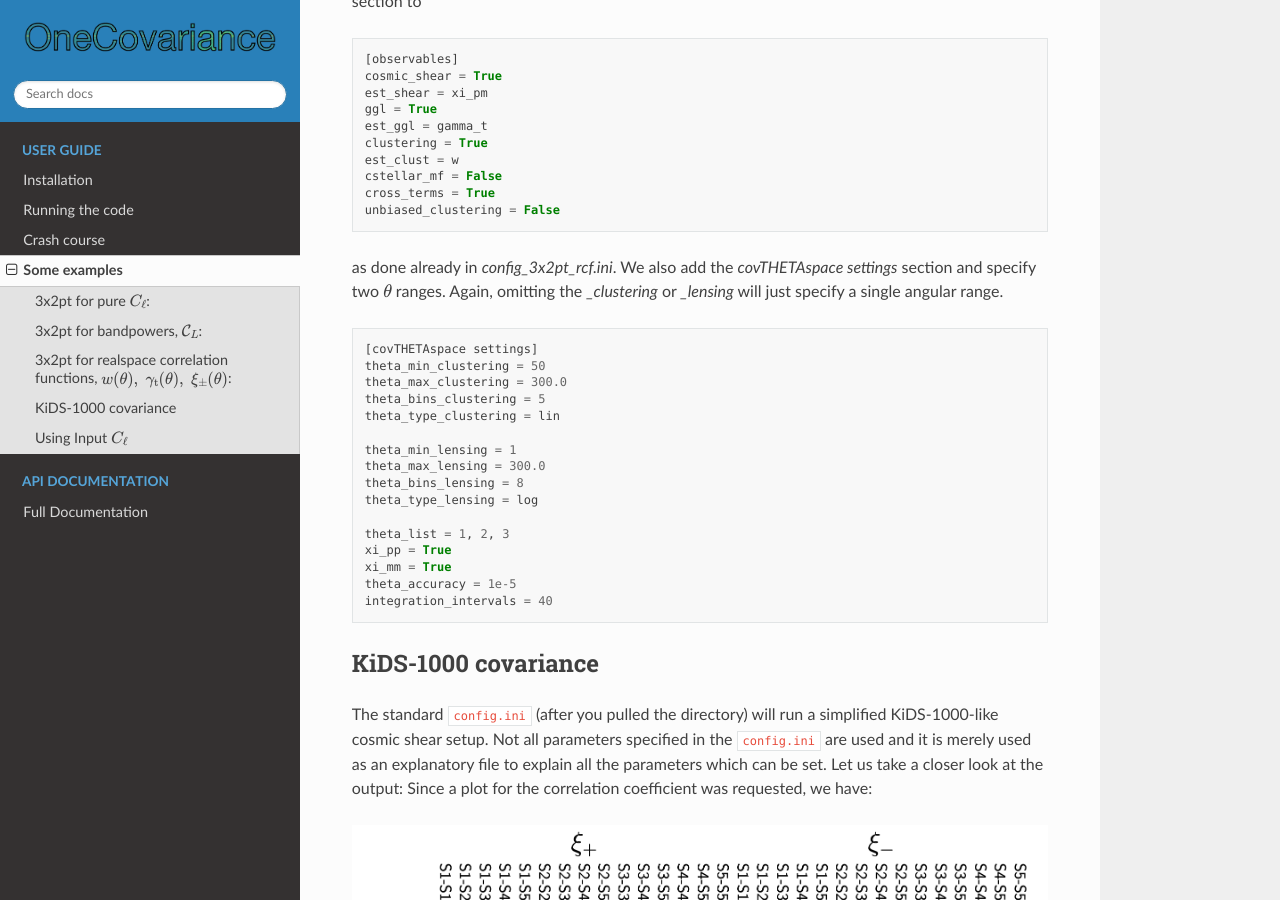
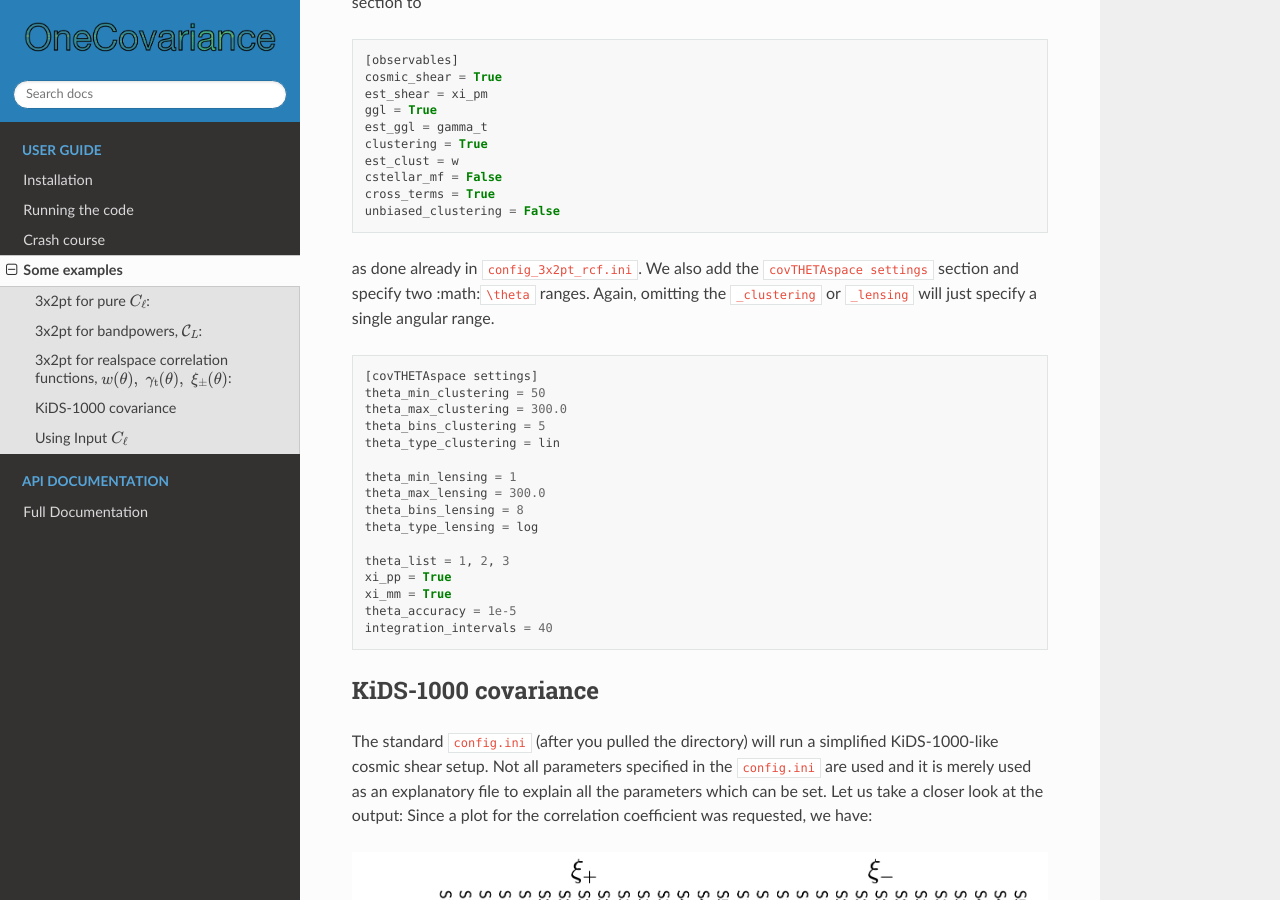
Before and after one commit to rreischke/OneCovariance, a Sphinx documentation site: the page built from docs/guides/examples.rst, in a window 1280 px wide and 900 px high, scrolled down 8176 px. Built offline with Sphinx 7.4.7 and the Read the Docs theme 2.0.0, drawn with Linux system fonts in a browser that asks for light colours.

Commit message:
fixed non-split issue in arbitrary summary statistic, added documentation

```diff
--- a/docs/guides/examples.rst
+++ b/docs/guides/examples.rst
@@ -277,7 +277,7 @@
 :math:`1e-4` (at least by default). For a :math:`\theta_{\mathrm{min}} =0.5\;\mathrm{arcmin}` multipoles up to :math:`\ell\sim 40000` are required to reach the desired precision. On the other hand,
 however, :math:`\xi_{-}(\theta)` contains quite a bit of the E-mode signal.
 
-In any case, we just switch switch on realspace correlation functions by setting the `observables` section to
+In any case, we just switch switch on realspace correlation functions by setting the ``observables`` section to
 
 ::
 
@@ -292,7 +292,7 @@
    cross_terms = True
    unbiased_clustering = False
 
-as done already in `config_3x2pt_rcf.ini`. We also add the `covTHETAspace settings` section and specify two :math:`\theta` ranges. Again, omitting the `_clustering` or `_lensing` will just specify a single angular range.
+as done already in ``config_3x2pt_rcf.ini``. We also add the ``covTHETAspace settings`` section and specify two :math:``\theta`` ranges. Again, omitting the ``_clustering`` or ``_lensing`` will just specify a single angular range.
 
 ::
 
```
Also changed, not shown: 2 other files.
